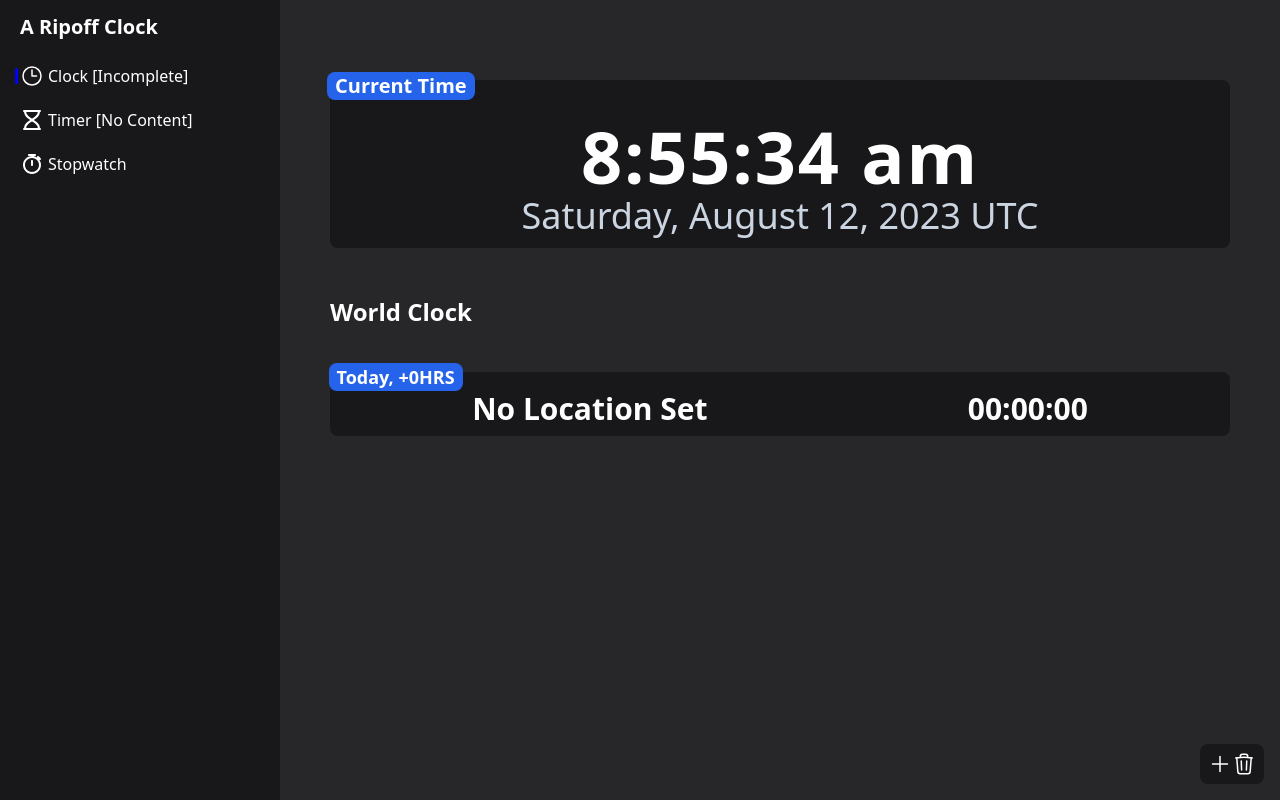
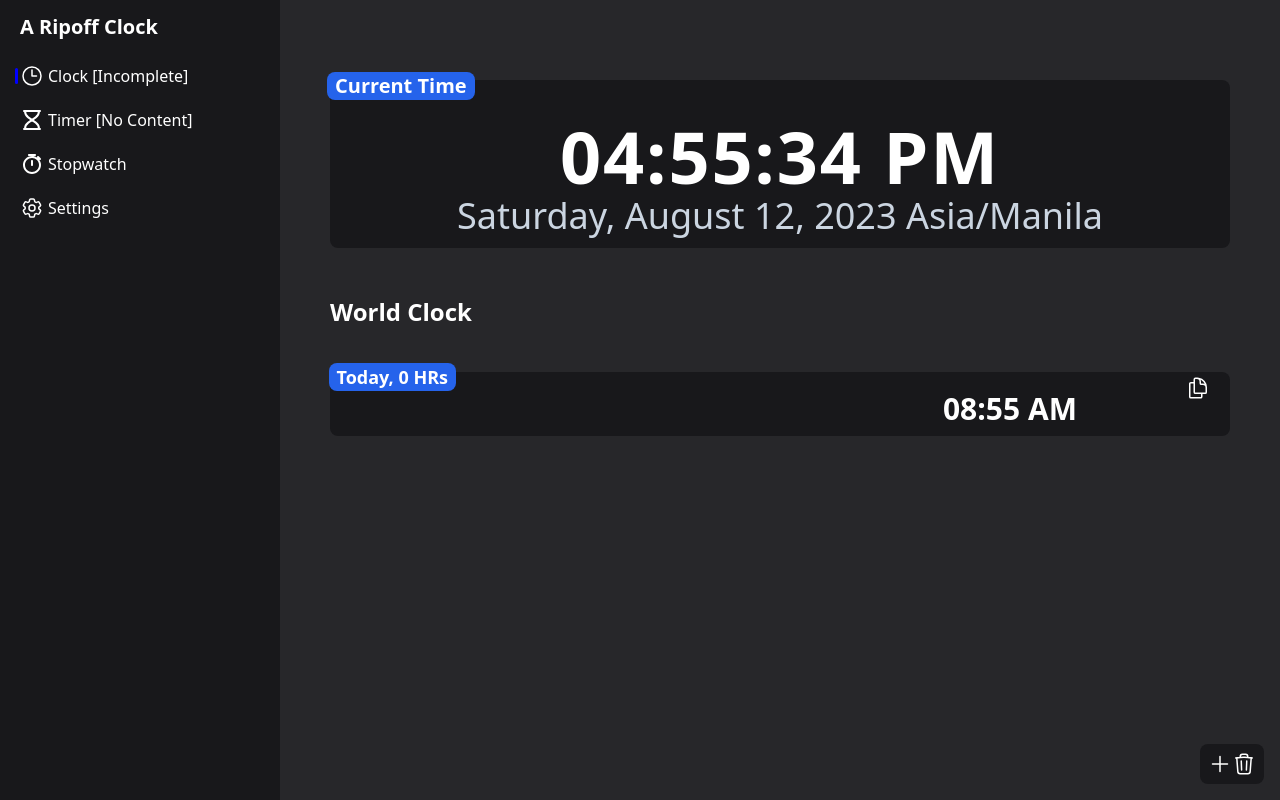
Before and after one commit to SomeoneThatsConfused/A-Ripoff-Clock, a website: page index.html in a window 1280 px wide. Both pictures are taken after a click on the button 1220 px from the left and 764 px from the top of the page. Drawn offline with Linux system fonts and the light colour scheme.

Commit message:
Added: Functionaily to the world clocks but still lacking the appropriate input to add them

```diff
--- a/index.html
+++ b/index.html
@@ -12,7 +12,7 @@
 </head>
 
 <body class="bg-zinc-800">
-  <h1 class="md:hidden text-white text-xl font-bold pl-2 ml- mt-2 h-40px z-5 absolute whitespace-nowrap top-1 " style="margin-left: 65px; top: 5px">A Ripoff Clock</h1>
+  <h1 class="md:hidden text-white text-xl font-bold pl-2 ml- mt-2 h-40px z-5 absolute whitespace-nowrap top-1 " style="margin-left: 65px; top: 5px;">A Ripoff Clock</h1>
   <aside class="sidebar float-left flex flex-col sm:bg-zinc-900 absolute top-0 sm:fixed sm:inset-y-0 h-full items-start px-3 md:w-280px md:items-start z-20 w-24px overflow-hidden bg-transparent">
     <div class="flex items-center">
       <button class="menu block md:hidden text-white mt-2 hover:bg-zinc-800 py-2 px-2 rounded h-40px">
@@ -63,10 +63,22 @@
         Stopwatch
       </div>
     </button>
+
+    <button class="selectorContainer text-white hover:bg-zinc-800 py-2 pl-2 hidden rounded mt-1 relative sm:flex" style="width: 100%;">
+      <div class="notSelected moduleSelector settingsModuleSelector h-4 mr-1 rounded" style="top: 12px;"></div>
+      <div>
+        <svg xmlns="http://www.w3.org/2000/svg" fill="none" viewBox="0 0 24 24" stroke-width="1.5" stroke="currentColor" class="w-6 h-6 mr-1">
+          <path stroke-linecap="round" stroke-linejoin="round" d="M9.594 3.94c.09-.542.56-.94 1.11-.94h2.593c.55 0 1.02.398 1.11.94l.213 1.281c.063.374.313.686.645.87.074.04.147.083.22.127.324.196.72.257 1.075.124l1.217-.456a1.125 1.125 0 011.37.49l1.296 2.247a1.125 1.125 0 01-.26 1.431l-1.003.827c-.293.24-.438.613-.431.992a6.759 6.759 0 010 .255c-.007.378.138.75.43.99l1.005.828c.424.35.534.954.26 1.43l-1.298 2.247a1.125 1.125 0 01-1.369.491l-1.217-.456c-.355-.133-.75-.072-1.076.124a6.57 6.57 0 01-.22.128c-.331.183-.581.495-.644.869l-.213 1.28c-.09.543-.56.941-1.11.941h-2.594c-.55 0-1.02-.398-1.11-.94l-.213-1.281c-.062-.374-.312-.686-.644-.87a6.52 6.52 0 01-.22-.127c-.325-.196-.72-.257-1.076-.124l-1.217.456a1.125 1.125 0 01-1.369-.49l-1.297-2.247a1.125 1.125 0 01.26-1.431l1.004-.827c.292-.24.437-.613.43-.992a6.932 6.932 0 010-.255c.007-.378-.138-.75-.43-.99l-1.004-.828a1.125 1.125 0 01-.26-1.43l1.297-2.247a1.125 1.125 0 011.37-.491l1.216.456c.356.133.751.072 1.076-.124.072-.044.146-.087.22-.128.332-.183.582-.495.644-.869l.214-1.281z" />
+          <path stroke-linecap="round" stroke-linejoin="round" d="M15 12a3 3 0 11-6 0 3 3 0 016 0z" />
+        </svg>
+      </div>
+      <div class="moduleSelectorText block">
+        Settings
+      </div>
+    </button>
   </aside>
-  <main class="z-20 sm:ml-65px md:ml-280px mt-20 flex justify-center relative">
-    <div class="flex flex-col mx-auto" style="width: 90%;">
-      <div class="clock-module flex flex-col place-content-center justify-items-center">
+  <main class="z-10 sm:ml-65px md:ml-280px mt-20 flex justify-center relative">
+    <div class="clock-module mx-auto flex flex-col place-content-center justify-items-center" style="width: 90%;">
       <div class="clock-container flex flex-col items-center bg-zinc-900 rounded-lg p-3 w-full">
         <h1 class="main-time-title  text-white font-bold relative whitespace-nowrap text-xl bg-blue-600 px-2 rounded-lg">Current Time</h1>
         <time class="currentTime text-4xl text-white font-bold tracking-wide md:text-5xl xl:text-7xl whitespace-nowrap"></time>
@@ -89,13 +101,12 @@
         </button>
       </div>
     </div>
-    </div>
 
     </div>
-    <div class="timer-module hidden">
+    <div class="timer-module mx-auto hidden" style="width: 90%;">
       <p class="text-white mx-auto text-center">Under Construction come back later or in a month :)</p>
     </div>
-    <div class="stopwatch-module hidden flex-col mx-auto">
+    <div class="stopwatch-module hidden flex-col mx-auto" style="width: 90%;">
       <div class="mx-auto">
         <div class="stopwatchDisplay text-white text-white font-bold text-center tracking-wide text-4xl sm:text-5xl md:text-6xl lg:text-8xl xl:text-9xl flex mb-10">
           <div>
--- a/scripts/clockModule.js
+++ b/scripts/clockModule.js
@@ -1,6 +1,10 @@
 // Variables
 const deleteIcon = `<svg xmlns="http://www.w3.org/2000/svg" viewBox="0 0 24 24" fill="currentColor" class="delete-icon">
 <path fill-rule="evenodd" d="M5.47 5.47a.75.75 0 011.06 0L12 10.94l5.47-5.47a.75.75 0 111.06 1.06L13.06 12l5.47 5.47a.75.75 0 11-1.06 1.06L12 13.06l-5.47 5.47a.75.75 0 01-1.06-1.06L10.94 12 5.47 6.53a.75.75 0 010-1.06z" clip-rule="evenodd" />
+</svg>
+`;
+const copyIcon = `<svg xmlns="http://www.w3.org/2000/svg" fill="none" viewBox="0 0 24 24" stroke-width="1.5" stroke="currentColor" class="w-6 h-6">
+<path stroke-linecap="round" stroke-linejoin="round" d="M15.75 17.25v3.375c0 .621-.504 1.125-1.125 1.125h-9.75a1.125 1.125 0 01-1.125-1.125V7.875c0-.621.504-1.125 1.125-1.125H6.75a9.06 9.06 0 011.5.124m7.5 10.376h3.375c.621 0 1.125-.504 1.125-1.125V11.25c0-4.46-3.243-8.161-7.5-8.876a9.06 9.06 0 00-1.5-.124H9.375c-.621 0-1.125.504-1.125 1.125v3.5m7.5 10.375H9.375a1.125 1.125 0 01-1.125-1.125v-9.25m12 6.625v-1.875a3.375 3.375 0 00-3.375-3.375h-1.5a1.125 1.125 0 01-1.125-1.125v-1.5a3.375 3.375 0 00-3.375-3.375H9.75" />
 </svg>
 `;
 let askToDel = true;
@@ -65,7 +69,6 @@ function showPrompt(callback) {
   const noBtn = document.createElement("button");
   const ignorePromptContainer = document.createElement("div");
   const ignorePromptBox = document.createElement("input");
-  const ignorePrompText = document.createElement("div");
   const labelText = document.createElement("label");
   const noteText = document.createElement("span");
   noteText.style.display = "block";
@@ -121,27 +124,20 @@ function showPrompt(callback) {
 function getTime() {
   const currentTime = document.querySelector(".currentTime");
   const dateContainer = document.querySelector(".date-container");
-  let date = new Date();
+  let timezone = "Asia/Manila";
+  const date = new Date();
 
   // Current Time
-  let hour = date.getHours();
-  let minute = date.getMinutes();
-  let second = date.getSeconds();
 
-  let ampm = hour >= 12 ? "pm" : "am";
+  const options = { hour: "2-digit", minute: "2-digit", second: "2-digit", hour12: true, timeZone: timezone };
+  const formattedTime = date.toLocaleTimeString("en-US", options);
 
-  hour = hour % 12;
-  hour = hour === 0 || hour === 12 ? 12 : hour;
-  minute = minute < 10 ? "0" + minute : minute;
-  second = second < 10 ? "0" + second : second;
-
-  currentTime.textContent = `${hour}:${minute}:${second} ${ampm}`;
+  currentTime.textContent = formattedTime;
 
   let weekday = date.getDay();
   let dayOfMonth = date.getDate();
   let month = date.getMonth();
   let year = date.getFullYear();
-  let timezone = Intl.DateTimeFormat().resolvedOptions().timeZone;
 
   dateContainer.textContent = `${daysIndexMap[weekday]}, ${monthIndexMap[month]} ${dayOfMonth}, ${year} ${timezone}`;
 }
@@ -173,20 +169,43 @@ function removeClock(container) {
   clockEmpty();
 }
 
-function createClock() {
+function createClock(timezone) {
   // Declaration of Variables
-  const location = "No Location Set";
-  const day = "Today";
-  const hrDifference = "+0HRS";
+  let hrDifference;
+  let day;
+  const location = timezone;
   const clockTime = "00:00:00";
-  // Create Element
+
+  // Create Elements
   const removeBtn = document.createElement("button");
-  const newClockContainer = document.createElement("div");
+  const newClockContainer = document.createElement("article");
   const clockAddInfo = document.createElement("div");
   const clockMainContent = document.createElement("div");
   const newClockTime = document.createElement("div");
   const newClockLocation = document.createElement("div");
+  const upperContainer = document.createElement("div");
+  const copyBtn = document.createElement("button");
+
   // Container Stylings
+  newClockLocation.style.fontSize = "0.75em";
+  newClockLocation.style.width = '50%';
+  newClockLocation.style.textAlign = 'start';
+  newClockLocation.style.marginLeft = '5%';
+  newClockTime.style.width = '50%';
+  newClockTime.style.textAlign = 'center';
+  upperContainer.classList.add("flex", "justify-between", "w-full");
+  copyBtn.innerHTML = copyIcon;
+  copyBtn.classList.add(
+    "copyIcon",
+    "px-2",
+    "hover:bg-zinc-800",
+    "rounded-lg",
+    "text-lg",
+    "sm:text-xl",
+    "mt-1",
+    "h-6"
+  );
+  clockAddInfo.style.width = "min-content";
   removeBtn.classList.add("delete-btn");
   removeBtn.style.width = "0px";
   removeBtn.style.transform = "translateX(-1em)";
@@ -203,7 +222,8 @@ function createClock() {
     "flex",
     "justify-around",
     "text-xl",
-    "md:text-3xl"
+    "md:text-3xl",
+    "mx-auto"
   );
   clockAddInfo.classList.add(
     "clockExtraInfo",
@@ -217,16 +237,62 @@ function createClock() {
   clockAddInfo.style.width = "min-content";
 
   // Add Clock Content
+
+  const updateTime = () => {
+    const now = new Date();
+    const options = { timeZone: timezone, hour: "2-digit", minute: "2-digit" };
+    const formattedTime = now.toLocaleTimeString("en-US", options);
+    newClockTime.textContent = formattedTime;
+
+    const localHours = new Date().getHours();
+    const targetHours = Number(formattedTime.slice(0, 2));
+    hrDifference = `${targetHours - localHours} HRs`;
+    const absHrDifference = Math.abs(targetHours - localHours);
+    if (absHrDifference > 12) {
+      day = localHours > targetHours ? "Yesterday" : "Tomorrow";
+    } else {
+      day = "Today";
+    }
+    clockAddInfo.textContent = `${day}, ${hrDifference}`;
+  };
+
   removeBtn.innerHTML = deleteIcon;
-  clockAddInfo.textContent = `${day}, ${hrDifference}`;
+  upperContainer.appendChild(clockAddInfo);
+  upperContainer.appendChild(copyBtn);
   newClockTime.textContent = clockTime;
   newClockLocation.textContent = location;
   clockMainContent.appendChild(removeBtn);
   clockMainContent.appendChild(newClockLocation);
   clockMainContent.appendChild(newClockTime);
-  newClockContainer.appendChild(clockAddInfo);
+  newClockContainer.appendChild(upperContainer);
   newClockContainer.appendChild(clockMainContent);
   clockList.appendChild(newClockContainer);
+
+  updateTime();
+  setInterval(updateTime, 1000);
+  copyBtn.addEventListener("click", () => {
+    const combinedCopyText = `Time: ${newClockTime.textContent} \nLocation: ${location}\nhr difference: ${hrDifference}`;
+    const textArea = document.createElement("div");
+    textArea.value = combinedCopyText;
+    copyClockInfo(copyBtn, combinedCopyText);
+  });
+}
+
+function copyClockInfo(btn, combinedCopyText) {
+  navigator.clipboard
+    .writeText(combinedCopyText)
+    .then(() => {
+      btn.textContent = "Copied!";
+      setTimeout(function () {
+        btn.innerHTML = copyIcon;
+      }, 1000);
+    })
+    .catch((error) => {
+      btn.textContent = `Copy Failed: ${error}`;
+      setTimeout(function () {
+        btn.innerHTML = copyIcon;
+      }, 1000);
+    });
 }
 
 function clockEmpty() {
--- a/styles/main.css
+++ b/styles/main.css
@@ -1,3 +1,11 @@
+body {
+  -webkit-touch-callout: none;
+  -webkit-user-select: none;
+  -khtml-user-select: none;
+  -moz-user-select: none;
+  -ms-user-select: none;
+  user-select: none;
+}
 .text-2xs {
   font-size: 15px;
 }
@@ -66,6 +74,10 @@
   inset: 0;
 }
 
+.copyIcon {
+  position: relative;
+  top: 0;
+}
 .prompt {
   position: absolute;
   top: 50%;
@@ -100,3 +112,7 @@
   display: flex;
   margin-top: 1em;
 }
+
+.justify-between {
+  justify-content: space-between;
+}
```
Lines whose indentation alone changed are shown as unchanged.
